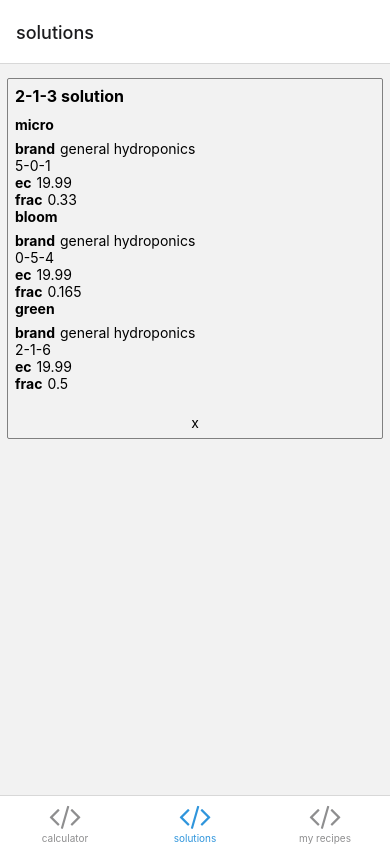
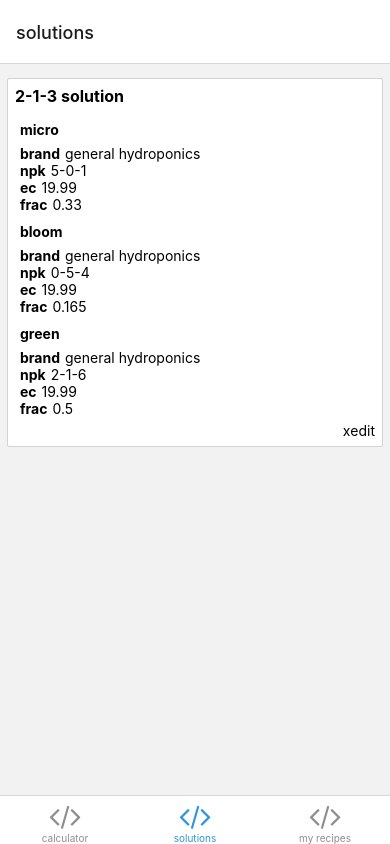
Before and after one commit to niole/hydrocalc-mobile, a React Native app: screen /Solutions in a window 390 px wide. Built offline with nearby package versions, Linux system fonts and the light colour scheme; what expo-linking would draw is missing.

Commit message:
Align action bar items good

```diff
--- a/components/Card.tsx
+++ b/components/Card.tsx
@@ -30,6 +30,10 @@ export function Card<SD>({ removeConfirmationMsg, title, children, onChange, onR
       {children && React.Children.map(children, (child: JSX.Element) => (
         React.cloneElement(child, {...child.props, onChange, onRemove: requestRemove })
       ))}
+      <View style={styles.actionBar}>
+        <Pressable onPress={() => console.log('edit')}>
+          <Text>edit</Text>
+        </Pressable>
         <ConfirmationModal
           onCancel={() => setConfirmRemove(false)}
           onConfirm={handleRemove}
@@ -39,18 +43,25 @@ export function Card<SD>({ removeConfirmationMsg, title, children, onChange, onR
             {removeConfirmationMsg}
         </ConfirmationModal>
       </View>
+    </View>
   );
 };
 
 const styles = StyleSheet.create({
+  actionBar: {
+    flexDirection: 'row-reverse',
+    alignItems: 'flex-end',
+  },
   card: {
+    maxWidth: 500,
     borderWidth: 1,
-    borderColor: 'grey',
+    borderColor: 'lightgrey',
     borderRadius: 2,
     marginTop: 14,
     marginBottom: 14,
     marginLeft: 7,
     marginRight: 7,
     padding: 7,
+    backgroundColor: 'white',
   }
 });
--- a/components/Modal.tsx
+++ b/components/Modal.tsx
@@ -42,7 +42,7 @@ export function Modal({
   const triggerText = triggerLabel || <Text style={styles.textStyle}>Show Modal</Text>;
 
   return (
-    <View style={styles.centeredView}>
+    <View>
       <ReactModal
         animationType="slide"
         transparent={true}
@@ -55,6 +55,7 @@ export function Modal({
           <View style={styles.modalView}>
             {title && <Text>{title}</Text>}
             {children}
+            <View style={styles.actionBar}>
               {onCancel && <Pressable
                 style={[styles.button, styles.buttonClose]}
                 onPress={handleCancel}
@@ -67,6 +68,7 @@ export function Modal({
               >
                 {submitLabel || <Text style={styles.textStyle}>submit</Text>}
               </Pressable>
+            </View>
           </View>
         </View>
       </ReactModal>
@@ -82,6 +84,10 @@ export function Modal({
 }
 
 const styles = StyleSheet.create({
+  actionBar: {
+    flexDirection: 'row',
+    alignItems: 'flex-end',
+  },
   centeredView: {
     flex: 1,
     justifyContent: "center",
--- a/components/Section.tsx
+++ b/components/Section.tsx
@@ -7,4 +7,4 @@ type Props = {
 
 export const Section: React.FC<Props> = ({ children }) => <View style={styles.section}>{children}</View>;
 
-const styles = StyleSheet.create({ section: { padding: '12 0' }});
+const styles = StyleSheet.create({ section: { padding: 5 }});
--- a/solutions/SolutionCard.tsx
+++ b/solutions/SolutionCard.tsx
@@ -25,7 +25,7 @@ const InputCard: React.FC<{ name: string, brand?: string, npk: NPK, ec: number,
   <Section key={name}>
     <Subtitle>{name}</Subtitle>
     {brand && <LabelValue label="brand" value={brand} />}
-    <NpkLabel npk={npk} />
+    <LabelValue label="npk" value={<NpkLabel npk={npk} />} />
     <LabelValue label="ec" value={`${ec}`} />
     <LabelValue label="frac" value={`${frac}`} />
   </Section>
```
Lines whose indentation alone changed are shown as unchanged.
